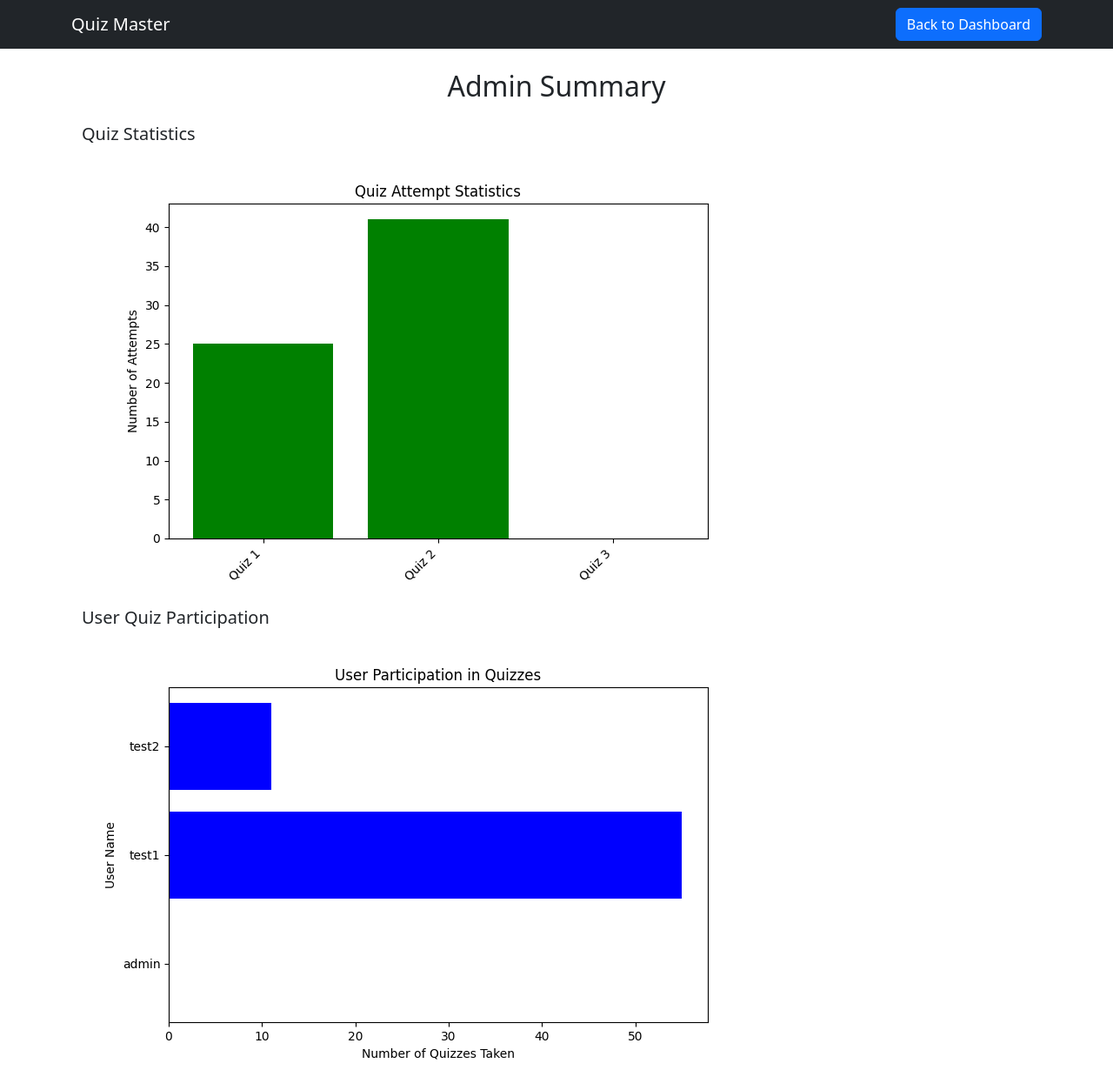
After one commit to ASTITVAAG2005/quiz-master-v1, a Flask app: page /admin_summary in a window 1280 px wide. The commit adds this page. Shown: the whole page at 87% size. Run offline with Flask 3, Linux system fonts and the light colour scheme; a user stored in the database is signed in; data comes from the database, SQL or seed files in the repository; both versions use the stored data as it was after the commit.

Commit message:
Added summary charts for quiz statistics and user performance

```diff
--- a/app.py
+++ b/app.py
@@ -1,10 +1,12 @@
-import os , json
-from flask import Flask, render_template, request, redirect, url_for, session, flash , jsonify
+import os
+from flask import Flask, render_template, request, redirect, url_for, session, flash , jsonify ,send_from_directory
 from flask_sqlalchemy import SQLAlchemy
 from datetime import datetime, timedelta, timezone
-from sqlalchemy import Text
 
 
+import matplotlib
+matplotlib.use('Agg')
+import matplotlib.pyplot as plt
 # Initializing Flask app
 app = Flask(__name__)
 app.secret_key = "astitva"
@@ -688,6 +690,92 @@ def submit_quiz(quiz_id):
 
     return redirect(url_for('user_dashboard'))
 
+# -------------------------------- Summary Charts --------------------------------- #
+
+
+
+@app.route('/admin_summary')
+def admin_summary():
+    if 'user_id' not in session or session['role'] != 'admin':
+        flash("Unauthorized access!", "danger")
+        return redirect(url_for("home"))
+
+    generate_admin_summary()
+    return render_template("admin_summary.html")
+
+
+@app.route('/user_summary')
+def user_summary():
+    if 'user_id' not in session or session['role'] != 'user':
+        flash("Unauthorized access!", "danger")
+        return redirect(url_for("home"))
+
+    user_id = session['user_id']
+    generate_user_summary(user_id)
+    return render_template("user_summary.html")
+
+
+
+def generate_admin_summary():
+    users = User.query.all()
+    quizzes = Quiz.query.all()
+    scores = Score.query.all()
+
+    # User participation chart
+    user_names = [user.Username for user in users]
+    user_scores = [Score.query.filter_by(UserID=user.UserID).count() for user in users]
+
+    plt.figure(figsize=(8, 5))
+    plt.barh(user_names, user_scores, color='blue')
+    plt.xlabel("Number of Quizzes Taken")
+    plt.ylabel("User Name")
+    plt.title("User Participation in Quizzes")
+    plt.savefig("static/admin_user_participation.png")
+    plt.close()
+
+    # Quiz statistics chart
+    quiz_names = [quiz.Remarks if quiz.Remarks else f"Quiz {quiz.QuizID}" for quiz in quizzes]
+    quiz_attempts = [Score.query.filter_by(QuizID=quiz.QuizID).count() for quiz in quizzes]
+
+    plt.figure(figsize=(8, 5))
+    plt.bar(quiz_names, quiz_attempts, color='green')
+    plt.xlabel("Quiz Name")
+    plt.ylabel("Number of Attempts")
+    plt.title("Quiz Attempt Statistics")
+    plt.xticks(rotation=45, ha='right')
+    plt.savefig("static/admin_quiz_statistics.png")
+    plt.close()
+
+
+def generate_user_summary(user_id):
+    scores = Score.query.filter_by(UserID=user_id).all()
+
+    # Group scores by chapter
+    chapter_scores = {}
+    for score in scores:
+        chapter_name = score.quiz.chapter.Chaptername if score.quiz.chapter else f"Quiz {score.QuizID}"
+        if chapter_name not in chapter_scores:
+            chapter_scores[chapter_name] = []
+        chapter_scores[chapter_name].append((score.TimeStamp, score.TotalScore))
+
+    plt.figure(figsize=(10, 6))
+    for chapter, data in chapter_scores.items():
+        timestamps, scores = zip(*sorted(data))  # Sort by timestamp
+        plt.plot(timestamps, scores, marker='o', linestyle='-', label=chapter)
+
+    plt.xlabel("Time")
+    plt.ylabel("Score (%)")
+    plt.title("User Performance Over Time by Chapter")
+    plt.legend(title="Chapters", loc="upper left", bbox_to_anchor=(1,1))
+    plt.xticks(rotation=45, ha='right')
+    plt.grid(True, linestyle="--", alpha=0.6)
+    plt.tight_layout()
+    plt.savefig("static/user_performance_chart.png")
+    plt.close()
+
+@app.route('/serve_chart/<filename>')
+def serve_chart(filename):
+    return send_from_directory("static", filename)
 
 # -------------------------------- API endpoints  --------------------------------- #
 
--- a/templates/admin_dashboard.html
+++ b/templates/admin_dashboard.html
@@ -31,6 +31,7 @@
                         </div>
                     </form>
                 </div>
+                <a href="{{ url_for('admin_summary') }}" class="btn btn-info me-3">📊 Summary</a>
 
 
             <div class="collapse navbar-collapse justify-content-end" id="navbarNav">
--- /dev/null
+++ b/templates/admin_summary.html
@@ -0,0 +1,35 @@
+<!DOCTYPE html>
+<html lang="en">
+<head>
+    <meta charset="UTF-8">
+    <meta name="viewport" content="width=device-width, initial-scale=1.0">
+    <title>Admin Summary - Quiz Master</title>
+    <link href="https://cdn.jsdelivr.net/npm/bootstrap@5.3.2/dist/css/bootstrap.min.css" rel="stylesheet">
+</head>
+<body>
+
+    <nav class="navbar navbar-expand-lg navbar-dark bg-dark">
+        <div class="container">
+            <a class="navbar-brand" href="#">Quiz Master</a>
+            <a href="{{ url_for('admin_dashboard') }}" class="btn btn-primary">Back to Dashboard</a>
+        </div>
+    </nav>
+
+    <div class="container mt-4">
+        <h2 class="text-center">Admin Summary</h2>
+
+        <!-- Admin Quiz Statistics -->
+        <div class="container mt-4">
+            <h5>Quiz Statistics</h5>
+            <img id="adminQuizChart" class="img-fluid" src="{{ url_for('serve_chart', filename='admin_quiz_statistics.png') }}" alt="Quiz Statistics Chart">
+        </div>
+
+        <!-- Admin User Participation -->
+        <div class="container mt-4">
+            <h5>User Quiz Participation</h5>
+            <img id="adminUserChart" class="img-fluid" src="{{ url_for('serve_chart', filename='admin_user_participation.png') }}" alt="User Participation Chart">
+        </div>
+    </div>
+
+</body>
+</html>
--- a/templates/user_dashboard.html
+++ b/templates/user_dashboard.html
@@ -28,6 +28,8 @@
                     </div>
                 </form>
             </div>
+            <a href="{{ url_for('user_summary') }}" class="btn btn-info me-3">📊 Summary</a>
+
 
             <div class="collapse navbar-collapse justify-content-end" id="navbarNav">
                 <a href="{{ url_for('user_scores') }}" class="btn btn-warning me-3">View Scores</a>
```
Also changed, not shown: templates/user_summary.html (added, +28 -0 lines), mydatabase.sqlite3, static/admin_quiz_statistics.png (added), static/admin_user_participation.png (added), static/user_performance_chart.png (added).
